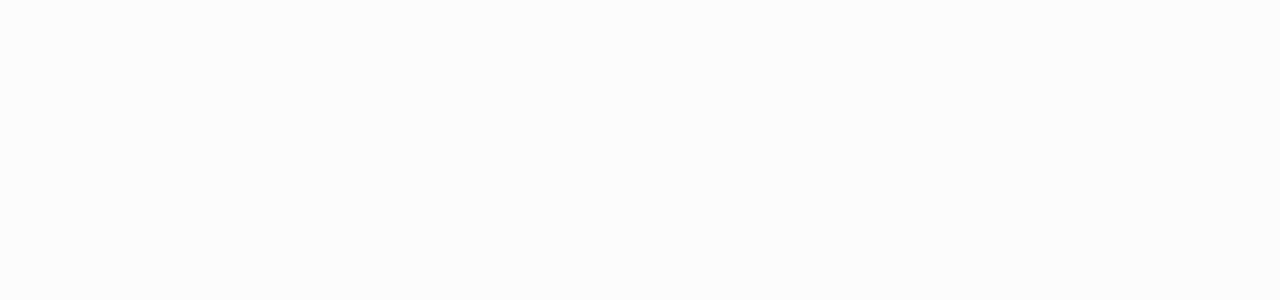
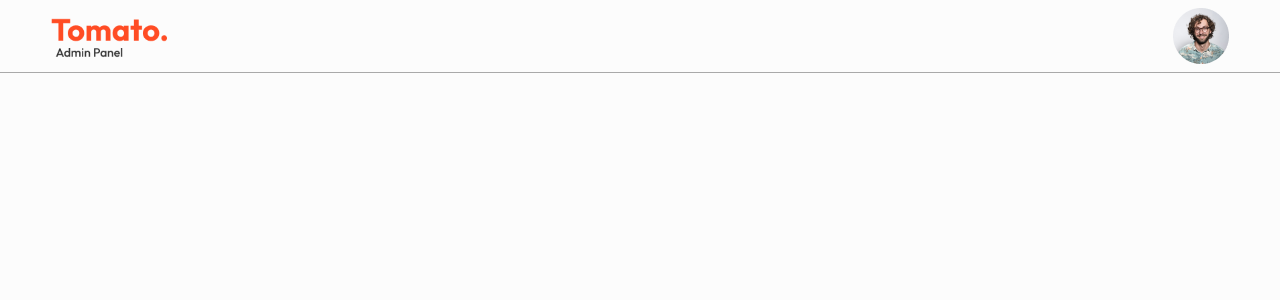
Before and after one commit to Nazmul-Karim-Tanvir/Food-Delivery-App, a React (Vite) app in the folder admin/: page / in a window 1280 px wide. Shown: the top 300 px of the page. Built offline with nearby package versions, Linux system fonts and the light colour scheme.

Commit message:
working on navbar admin pannel

```diff
--- a/admin/src/App.jsx
+++ b/admin/src/App.jsx
@@ -1,9 +1,15 @@
 import React from 'react'
+import Navbar from './components/Navbar/Navbar'
+import Sidebar from './components/Sidebar/Sidebar'
 
 const App = () => {
   return (
     <div>
-
+      <Navbar />
+      <hr />
+      <div className="app-content">
+        <Sidebar />
+      </div>
     </div>
   )
 }
--- /dev/null
+++ b/admin/src/components/Navbar/Navbar.css
@@ -0,0 +1,10 @@
+.navbar {
+    display: flex;
+    justify-content: space-between;
+    align-items: center;
+    padding: 8px 4%;
+}
+
+.navbar .logo{
+    width: max(10%, 80px);
+}
--- /dev/null
+++ b/admin/src/components/Navbar/Navbar.jsx
@@ -0,0 +1,14 @@
+import React from 'react'
+import './Navbar.css'
+import {assets} from '../../assets/assets.js'
+
+const Navbar = () => {
+  return (
+    <div className='navbar'>
+      <img className='logo' src={assets.logo} alt="" />
+      <img className='profile' src={assets.profile_image} alt="" />
+    </div>
+  )
+}
+
+export default Navbar
--- /dev/null
+++ b/admin/src/components/Sidebar/Sidebar.jsx
@@ -0,0 +1,12 @@
+import React from 'react'
+import './Sidebar.css'
+
+const Sidebar = () => {
+  return (
+    <div>
+
+    </div>
+  )
+}
+
+export default Sidebar
--- a/admin/src/index.css
+++ b/admin/src/index.css
@@ -22,3 +22,7 @@
   height: 1px;
   background-color: #a9a9a9;
 }
+
+.app-content {
+  display: flex;
+}
--- a/admin/src/main.jsx
+++ b/admin/src/main.jsx
@@ -2,9 +2,10 @@
 import { createRoot } from 'react-dom/client'
 import App from './App.jsx'
 import './index.css'
+import { BrowserRouter } from "react-router-dom"
 
 createRoot(document.getElementById('root')).render(
-  <StrictMode>
+  <BrowserRouter>
     <App />
-  </StrictMode>,
+  </BrowserRouter>,
 )
```
Also changed, not shown: admin/src/components/Sidebar/Sidebar.css (added).
